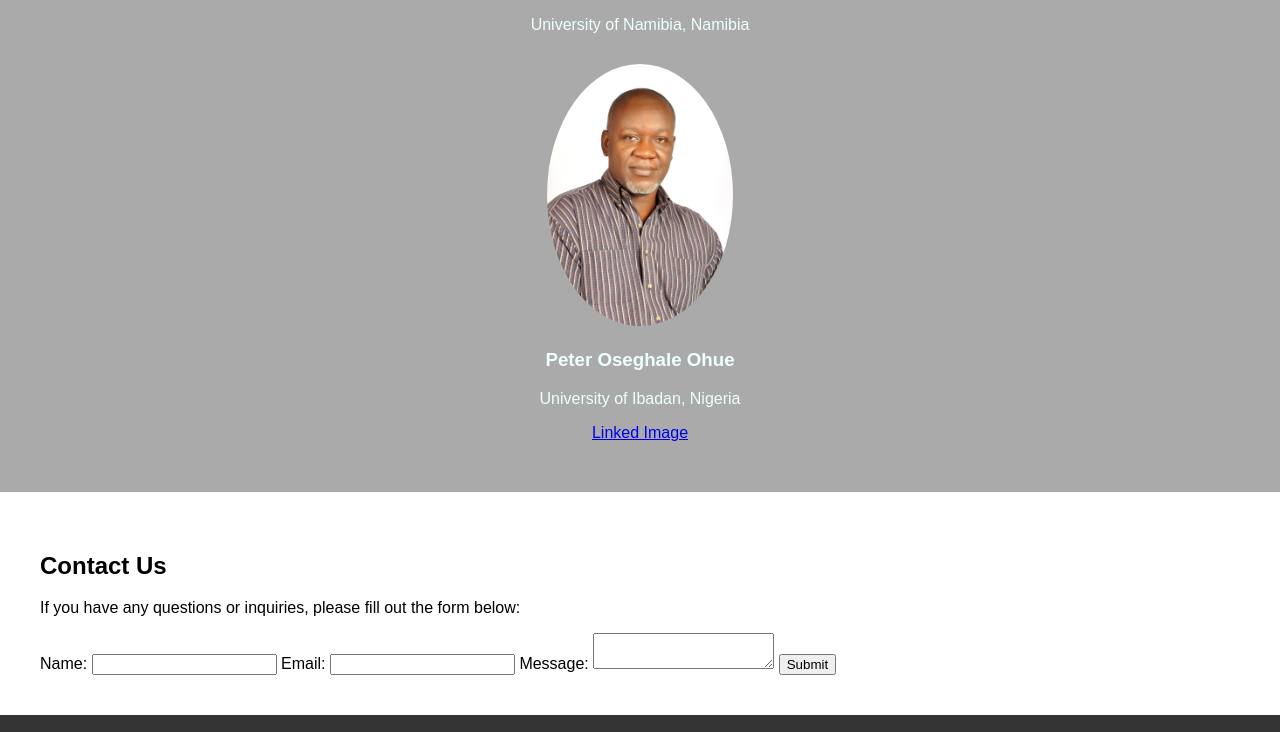
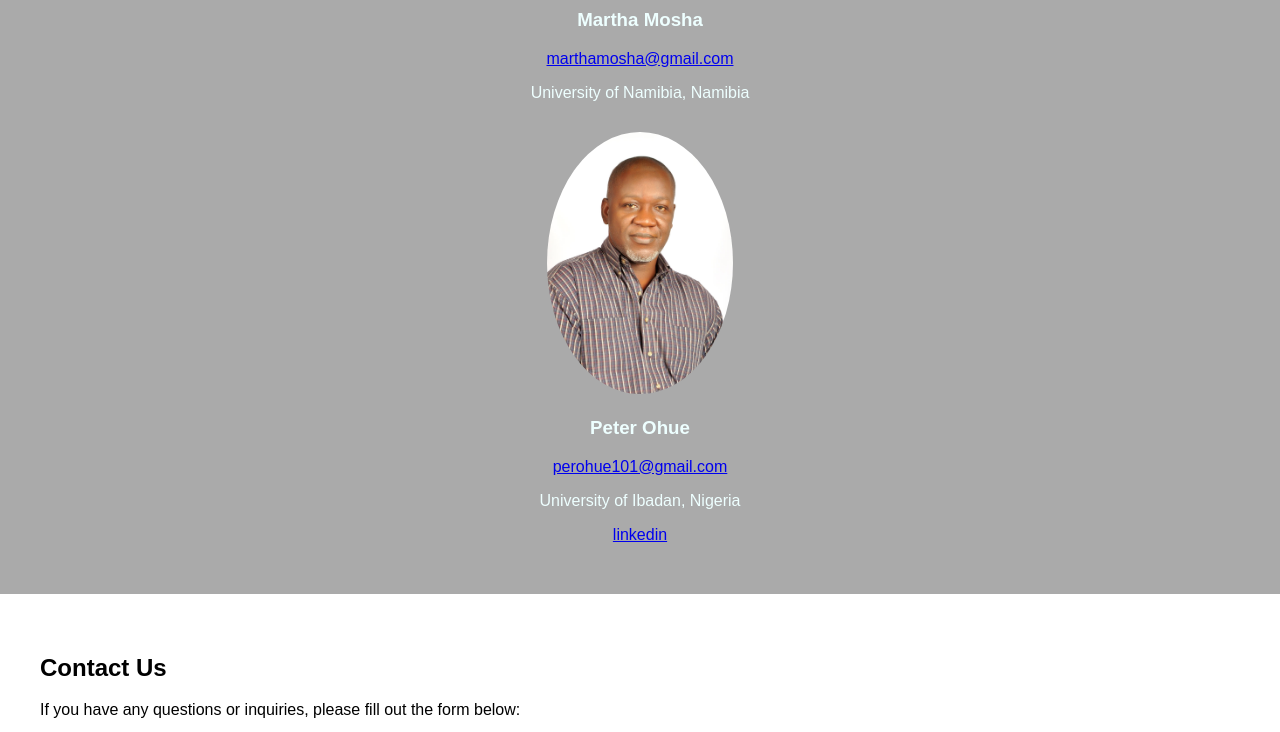
Before and after one commit to OhuePeter/African-Repository-Workshop, a plain HTML site: page team.html in a window 1280 px wide. Shown: the part 851-1583 px from the top of the page. Drawn offline with Linux system fonts and the light colour scheme.

Commit message:
Update team.html
added emails

```diff
--- a/team.html
+++ b/team.html
@@ -24,18 +24,21 @@
         <div class="facilitator">
             <img src="facilitator1.jpg.png" alt="Facilitator 1">
             <h3>Christopher Chepken </h3>
+            <p><a href="chepken@gmail.com">chepken@gmail.com</a></p>
             <p>University of Nairobi, Kenya</p>
         </div>
         <div class="facilitator">
             <img src="facilitator2.jpg" alt="Facilitator 2">
             <h3>Martha Mosha</h3>
+            <p><a href="marthamosha@gmail.com">marthamosha@gmail.com</a></p>
             <p>University of Namibia, Namibia</p>
         </div>
         <div class="facilitator">
             <img src="facilitator3.jpg" alt="Facilitator 3">
-            <h3>Peter Oseghale Ohue </h3>
+            <h3>Peter Ohue </h3>
+            <p><a href="perohue101@gmail.com">perohue101@gmail.com</a></p>
             <p>University of Ibadan, Nigeria</p>
-            <a href="https://www.linkedin.com/in/peter-ohue-3146a41aa">Linked Image</a>
+            <a href="https://www.linkedin.com/in/peter-ohue-3146a41aa">linkedin</a>
         </div>
     </section>
 
```
